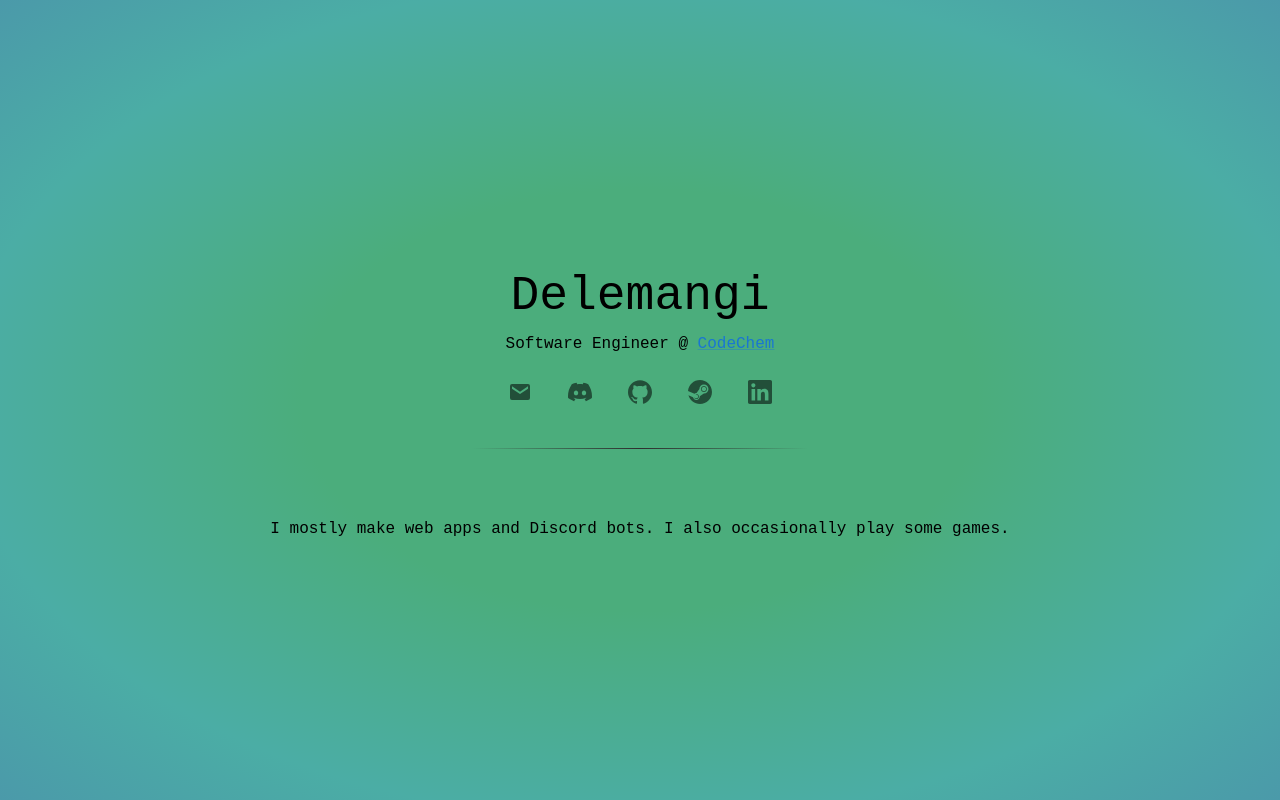
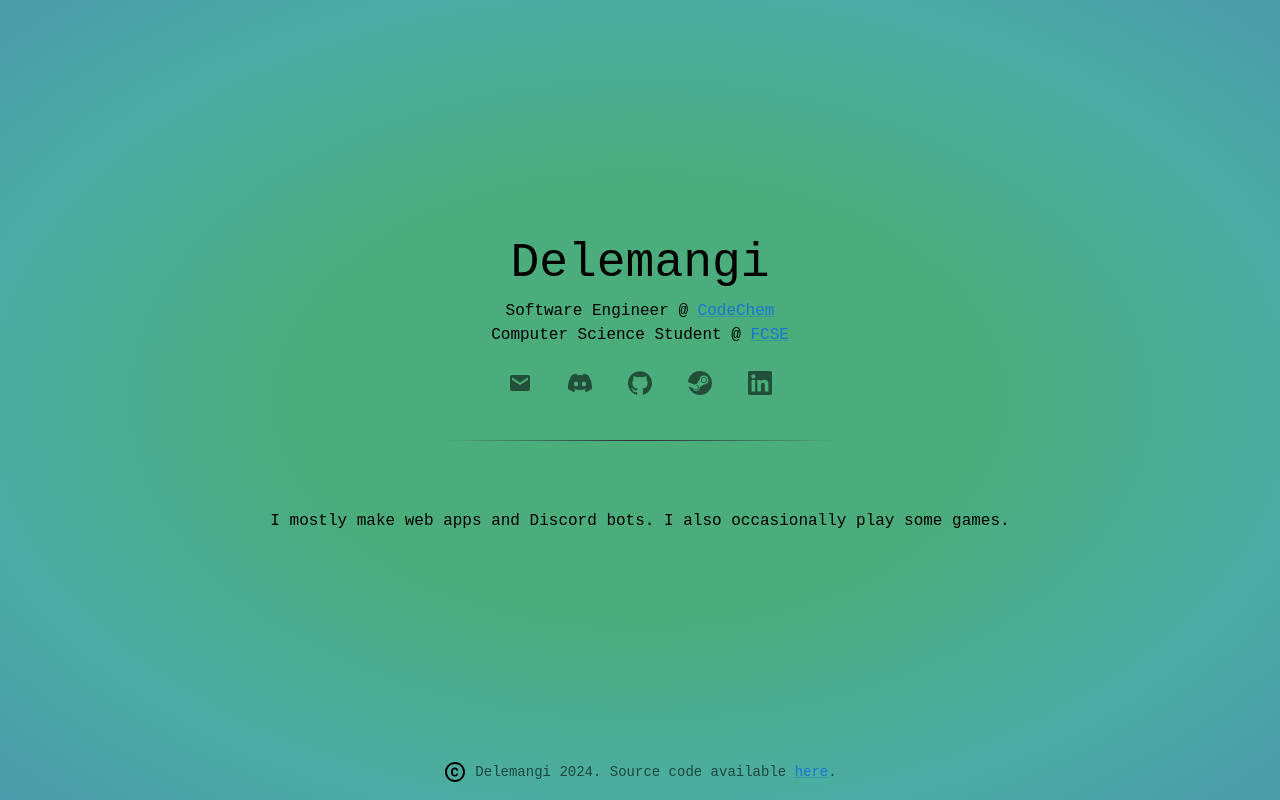
Before and after one commit to Delemangi/delemangi.com, a React (Vite) app: page / in a window 1280 px wide. Built offline with nearby package versions, Linux system fonts and the light colour scheme; a web font is replaced by a local one.

Commit message:
Layout and animation changes

```diff
--- a/src/App.tsx
+++ b/src/App.tsx
@@ -1,5 +1,6 @@
-import { ThemeProvider } from "@mui/material";
+import { Box, ThemeProvider } from "@mui/material";
 import Background from "./components/Background";
+import Bottom from "./components/Bottom";
 import Buttons from "./components/Buttons";
 import ColumnBox from "./components/ColumnBox";
 import ColumnContainer from "./components/ColumnContainer";
@@ -22,10 +23,13 @@ const App = () => {
             <Buttons />
             <HorizontalDivider />
           </ColumnBox>
-          <ColumnBox>
+          <Box>
             <Description />
-          </ColumnBox>
+          </Box>
         </ColumnContainer>
+        <Box>
+          <Bottom />
+        </Box>
       </Background>
     </ThemeProvider>
   );
--- /dev/null
+++ b/src/components/Bottom.tsx
@@ -0,0 +1,22 @@
+import { Copyright } from "@mui/icons-material";
+import { Link, Typography } from "@mui/material";
+import RowContainer from "./RowContainer";
+
+const Bottom = () => {
+  return (
+    <RowContainer sx={{
+      gap: "0.5rem",
+      animation: "fadeIn 1s ease-in-out both",
+      animationDelay: "1.75s"
+    }}>
+      <Copyright sx={{
+        margin: 0
+      }} />
+      <Typography variant="body2" color="textSecondary" align="center">
+        Delemangi {new Date().getFullYear()}. Source code available <Link href="https://github.com/Delemangi/delemangi.com" target="_blank">here</Link>.
+      </Typography>
+    </RowContainer>
+  );
+};
+
+export default Bottom;
--- a/src/components/Buttons.tsx
+++ b/src/components/Buttons.tsx
@@ -14,7 +14,7 @@ const Buttons = () => {
   }
 
   return (
-    <RowContainer sx={{ animation: "fadeInMoveUp 1.5s both" }}>
+    <RowContainer sx={{ animation: "fadeInMoveUp 1.5s ease-in-out both" }}>
       <Tooltip title="Mail">
         <IconButton href="mailto:milev.stefan@gmail.com">
           <BiSolidEnvelope />
--- a/src/components/ColumnContainer.tsx
+++ b/src/components/ColumnContainer.tsx
@@ -2,7 +2,7 @@ import { Container, styled } from "@mui/material";
 
 const ColumnContainer = styled(Container)({
   width: "100%",
-  height: "100%",
+  height: "95%",
   display: "flex",
   justifyContent: "center",
   alignItems: "center",
--- a/src/components/Description.tsx
+++ b/src/components/Description.tsx
@@ -1,12 +1,13 @@
-import { Box, Typography } from "@mui/material";
+import { Typography } from "@mui/material";
+import DescriptionContainer from "./DescriptionContainer";
 
 const Description = () => {
   return (
-    <Box>
+    <DescriptionContainer>
       <Typography align="center">
         I mostly make web apps and Discord bots. I also occasionally play some games.
       </Typography>
-    </Box>
+    </DescriptionContainer>
   );
 };
 
--- /dev/null
+++ b/src/components/DescriptionContainer.tsx
@@ -0,0 +1,20 @@
+import { Container, styled } from "@mui/material";
+
+const DescriptionContainer = styled(Container)(({ theme }) => ({
+  animation: "fadeIn 1s ease-in-out both",
+  animationDelay: "1.75s",
+  [theme.breakpoints.down("lg")]: {
+    width: "70vw",
+  },
+  [theme.breakpoints.down("md")]: {
+    width: "80vw",
+  },
+  [theme.breakpoints.down("sm")]: {
+    width: "90vw",
+  },
+  [theme.breakpoints.down("xs")]: {
+    width: "95vw",
+  },
+}));
+
+export default DescriptionContainer;
--- a/src/components/HorizontalDivider.tsx
+++ b/src/components/HorizontalDivider.tsx
@@ -1,11 +1,12 @@
 import { Box, styled } from "@mui/material";
 
 const HorizontalDivider = styled(Box)({
-  background: "linear-gradient(to right, rgba(0, 0, 0, 0), #2f2f2f, rgba(0, 0, 0, 0))",
-  height: "1px",
+  backgroundImage: "linear-gradient(to right, rgba(0, 0, 0, 0), #2f2f2f, rgba(0, 0, 0, 0))",
+  height: "2px",
   width: "120%",
   margin: "20px 0",
-  animation: "fadeIn 1s",
+  animation: "fadeIn 1s ease-in-out both",
+  animationDelay: "1.75s",
   marginLeft: "-10%",
 });
 
--- a/src/components/Intro.tsx
+++ b/src/components/Intro.tsx
@@ -3,9 +3,10 @@ import Column from "./Column";
 
 const Intro = () => {
   return (
-    <Column sx={{ animation: "fadeIn 1.5s ease-in-out" }}>
+    <Column sx={{ animation: "fadeIn 1.5s ease-in-out both" }}>
       <Typography fontSize={48}>Delemangi</Typography>
       <Typography fontSize={16}>Software Engineer @ <Link href="https://codechem.com">CodeChem</Link></Typography>
+      <Typography fontSize={16}>Computer Science Student @ <Link href="https://finki.ukim.mk">FCSE</Link></Typography>
     </Column>
   )
 };
--- a/src/components/RowContainer.tsx
+++ b/src/components/RowContainer.tsx
@@ -1,6 +1,6 @@
-import { Box, styled } from "@mui/material";
+import { Container, styled } from "@mui/material";
 
-const RowContainer = styled(Box)({
+const RowContainer = styled(Container)({
   width: "100%",
   height: "33%",
   display: "flex",
```
